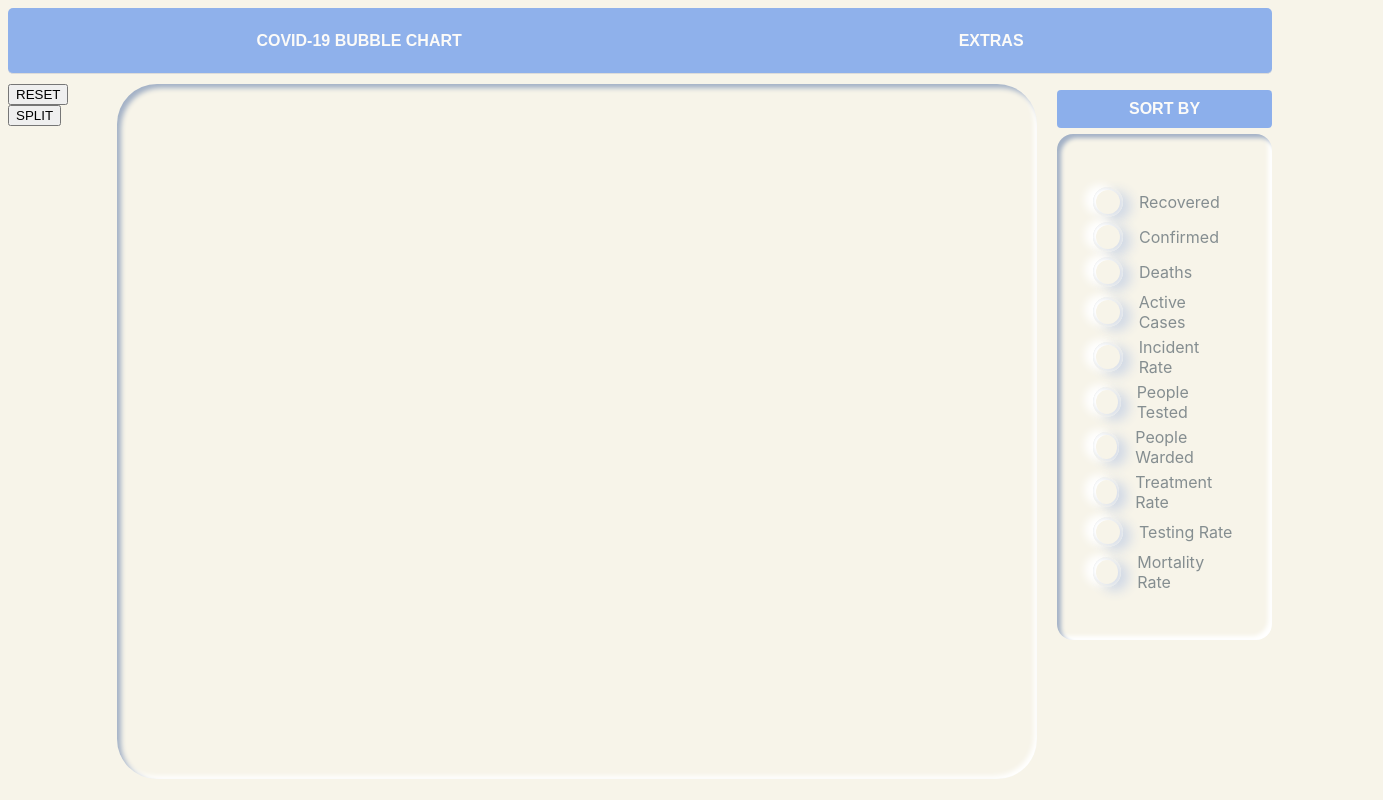
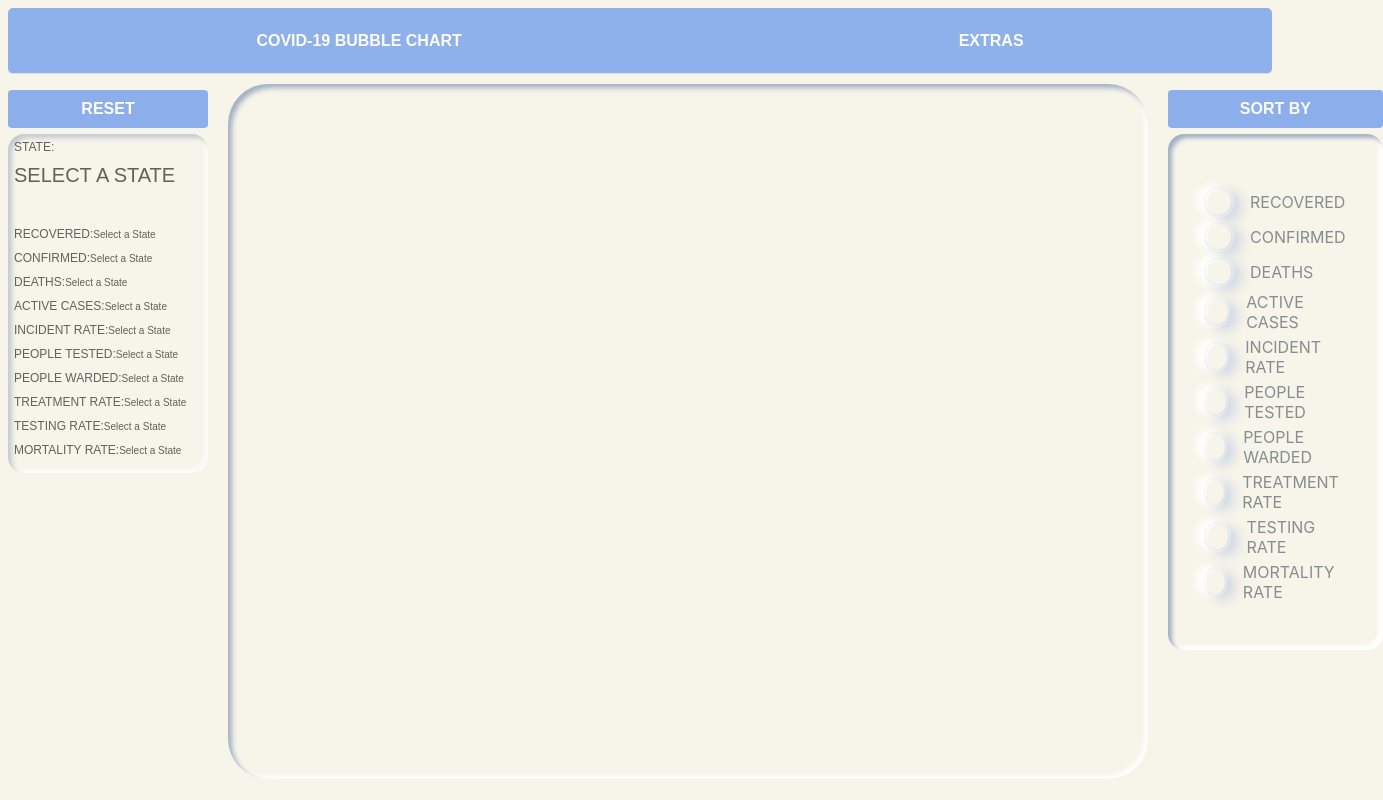
Before and after one commit to danbourdier/CovidInteractiveBubbleChart, a plain HTML site: page Index.html in a window 1280 px wide. Shown: the whole page, 1383 px wide, since content can reach past the window. Drawn offline with nearby package versions, Linux system fonts and the light colour scheme; no server answers.

Commit message:
Added for user interface state info

```diff
--- a/Index.html
+++ b/Index.html
@@ -14,33 +14,71 @@
   <link rel="stylesheet" href="./stylesheets/circles.css">
   <link rel="stylesheet" href="./stylesheets/other_sections.css">
   <link rel="stylesheet" href="./stylesheets/header.css">
+  <link rel="stylesheet" href="./stylesheets/left_txt_area.css">
 
   <script src="https://d3js.org/d3.v4.js" charset="utf-8"></script>
 </head>
 <body>
   <section class="viewbox-container">
     <aside class="left-buttons">
-      <button class="button-reset">RESET</button>
-      <button class="button-split">SPLIT</button>
+      <!-- <button class="button-split">SPLIT</button> -->
+
+      <span id="aside" class="button-reset">RESET</span>
+      <div class="left-text-area">
+        <span id="info-title">STATE:
+          <div>Select a State</div>
+        </span>
+
+        <span id="info-rec">RECOVERED:
+          <div>Select a State</div>
+        </span>
+        <span id="info-con">CONFIRMED:
+          <div>Select a State</div>
+        </span>
+        <span id="info-dea">DEATHS:
+          <div>Select a State</div>
+        </span>
+        <span id="info-act">ACTIVE CASES:
+          <div>Select a State</div>
+        </span>
+        <span id="info-inc">INCIDENT RATE:
+          <div>Select a State</div>
+        </span>
+        <span id="info-test">PEOPLE TESTED:
+          <div>Select a State</div>
+        </span>
+        <span id="info-ward">PEOPLE WARDED:
+          <div>Select a State</div>
+        </span>
+        <span id="info-rate1">TREATMENT RATE:
+          <div>Select a State</div>
+        </span>
+        <span id="info-rate2">TESTING RATE:
+          <div>Select a State</div>
+        </span>
+        <span id="info-rate3">MORTALITY RATE:
+          <div>Select a State</div>
+        </span>
+      </div>
     </aside>
 
     <main class="viewbox"></main>
 
     <aside class="right-buttons">
-      <span id="aside-r">SORT BY</span>
+      <span id="aside">SORT BY</span>
       <div class="radio-button-div">
         <div class="radio-container">
           <input type="radio" name="filter" value="Recovered" id="recovered" class="rb">
           <label class="label" for="recovered">
             <div class="flag"></div>
-            <span class="txt">Recovered</span>
+            <span class="txt">RECOVERED</span>
           </label>
         </div>
         <div class="radio-container">
           <input type="radio" name="filter" value="Confirmed" id="confirmed" class="rb">
           <label class="label" for="confirmed">
             <div class="flag"></div>
-            <span class="txt">Confirmed</span>
+            <span class="txt">CONFIRMED</span>
           </label>
         </div>
         <div class="radio-container">
--- a/executable.js
+++ b/executable.js
@@ -212,13 +212,13 @@
             .restart()
         });
 
-      d3.select(".button-split")
-        .on("click", () => (
-          sim
-            .force("x", forceXSplit)
-            .alphaTarget(0.20)
-            .restart()
-        ));
+      // d3.select(".button-split")
+      //   .on("click", () => (
+      //     sim
+      //       .force("x", forceXSplit)
+      //       .alphaTarget(0.20)
+      //       .restart()
+      //   ));
 
 
     }
--- a/stylesheets/layout.css
+++ b/stylesheets/layout.css
@@ -26,6 +26,8 @@ svg {
 }
 .left-buttons {
   margin-left: auto;
+  display: flex;
+  flex-direction: column;
 
 }
 .right-buttons {
--- /dev/null
+++ b/stylesheets/left_txt_area.css
@@ -0,0 +1,44 @@
+.left-text-area {
+  display: flex;
+  flex-direction: column;
+  margin-right: 20px;
+  background: #F7F4E9;
+  padding: 6px 6px;
+  border-radius: 16px;
+  box-shadow:
+    4px 4px 4px 0px #A3B1C6 inset,
+    -4px -4px 4px 0px #ffffff inset;
+  font-family: Arial, Helvetica, sans-serif;
+  font-size: 12px;
+  /* text-transform: capitalize; */
+  opacity: .6;
+  transition: opacity .2s linear, transform .2s ease-out;
+}
+
+.left-text-area span {
+  margin-bottom: 10px;
+  display: flex;
+  flex-direction: row;
+  align-items: baseline;
+}
+.left-text-area span div {
+  color: black;
+  font-size: 10px;
+}
+
+.button-reset {
+  margin-right: 20px;
+  margin-left: 0px !important;
+}
+
+#info-title {
+  margin-bottom: 20px;
+  display: flex;
+  flex-direction: column;
+}
+#info-title div{
+  margin-top: 10px;
+  margin-bottom: 20px;
+  font-size: 20px;
+  text-transform: uppercase;
+}
--- a/stylesheets/other_sections.css
+++ b/stylesheets/other_sections.css
@@ -1,4 +1,4 @@
-#aside-r {
+#aside {
   /* background: linear-gradient(cornflowerblue, lightblue); */
   background-color: cornflowerblue;
   border-radius: 4px;
@@ -13,3 +13,7 @@
   margin-bottom: 6px;
   margin-top: 6px;
 }
+
+#aside:active {
+  border: inset;
+}
--- a/stylesheets/radio_buttons.css
+++ b/stylesheets/radio_buttons.css
@@ -1,5 +1,4 @@
 /* radio button design attributed to @halvves github */
-
 .radio-button-div {
   display: flex;
   flex-direction: column;
@@ -16,6 +15,7 @@
   flex-direction: row;
   font-family: -apple-system, BlinkMacSystemFont, 'Segoe UI', Roboto,
     Oxygen, Ubuntu, Cantarell, 'Open Sans', 'Helvetica Neue', sans-serif;
+  text-transform: uppercase;
 }
 
 .radio-button-div {
```
